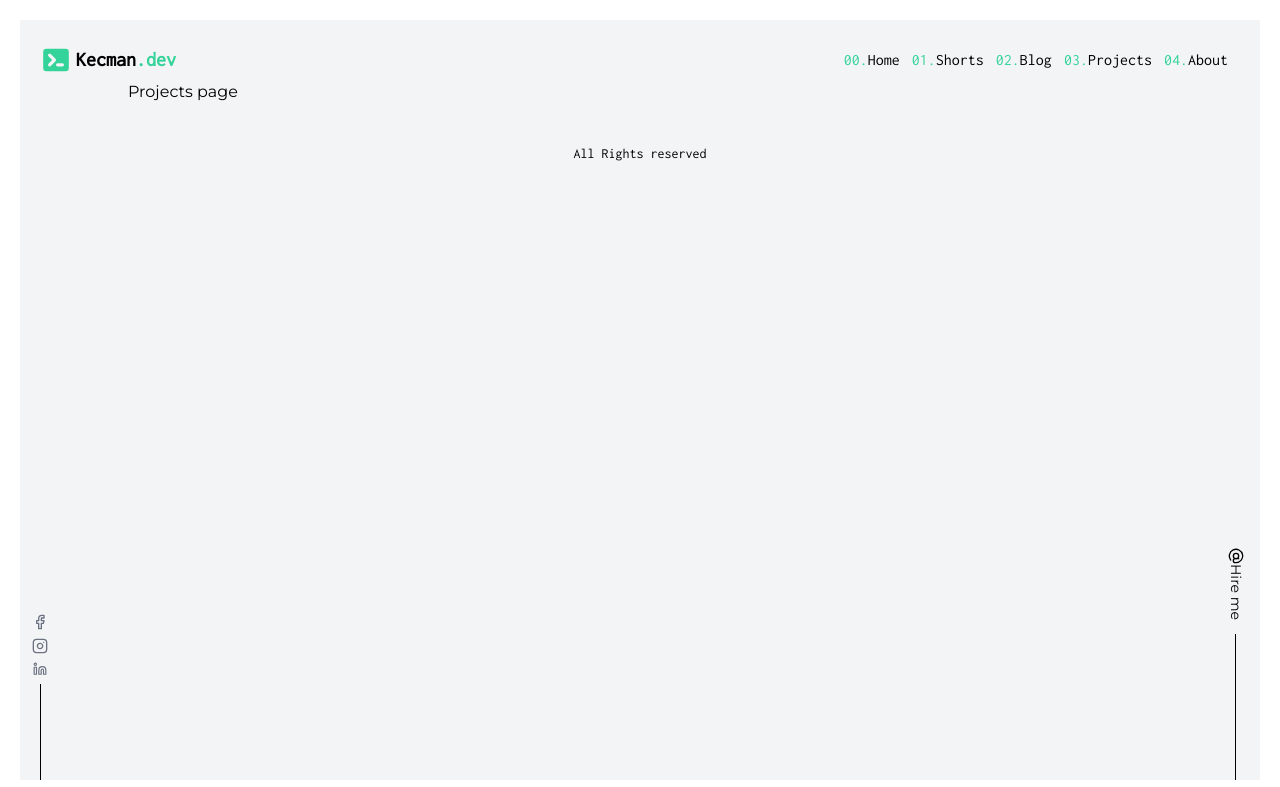
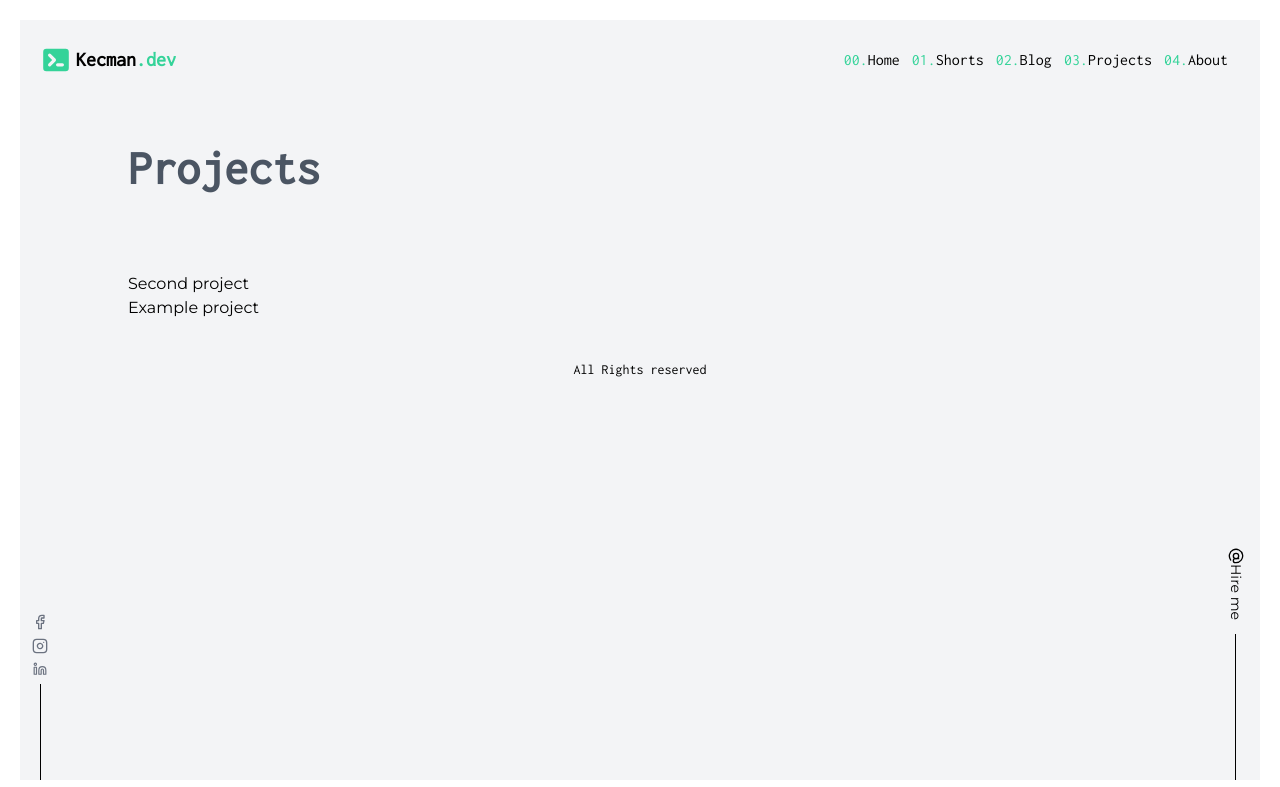
Before and after one commit to k3cman/kecman.dev, a Gatsby site: page /projects in a window 1280 px wide. Built offline with nearby package versions, Linux system fonts and the light colour scheme; Gatsby itself is replaced by a stand-in of ours; some packages are replaced by stand-ins of ours.

Commit message:
Add project page query

```diff
--- a/src/components/home/Project-section.js
+++ b/src/components/home/Project-section.js
@@ -1,4 +1,4 @@
-import { graphql, Link, useStaticQuery } from "gatsby";
+import { graphql, useStaticQuery } from "gatsby";
 import * as React from "react";
 import ButtonComponent from "../shared/Button";
 import ButtonOutlinedComponent from "../shared/ButtonOutlined";
--- a/src/pages/projects.js
+++ b/src/pages/projects.js
@@ -1,14 +1,45 @@
 import * as React from "react";
 import Layot from "../components/layout/Layout";
 import Footer from "../components/layout/Footer";
+import { graphql } from "gatsby";
 
-const ProjectsPage = () => {
+const ProjectsPage = ({ data }) => {
+  const { edges } = data.allMdx;
+  const projects = edges.map((e) => e.node);
+  console.log(projects);
   return (
     <Layot>
-      <main>Projects page</main>
+      <main>
+        <h1 className="font-mono text-5xl font-black text-gray-600 mt-16 mb-20">
+          Projects
+        </h1>
+        <ul>
+          {projects.map((project) => {
+            return <li key={project.id}>{project.frontmatter.title}</li>;
+          })}
+        </ul>
+      </main>
       <Footer />
     </Layot>
   );
 };
 
+export const pageQuery = graphql`
+  query projectIndex {
+    allMdx(filter: { frontmatter: { type: { eq: "project" } } }) {
+      edges {
+        node {
+          id
+          excerpt
+          slug
+          frontmatter {
+            title
+            date
+          }
+        }
+      }
+    }
+  }
+`;
+
 export default ProjectsPage;
```
